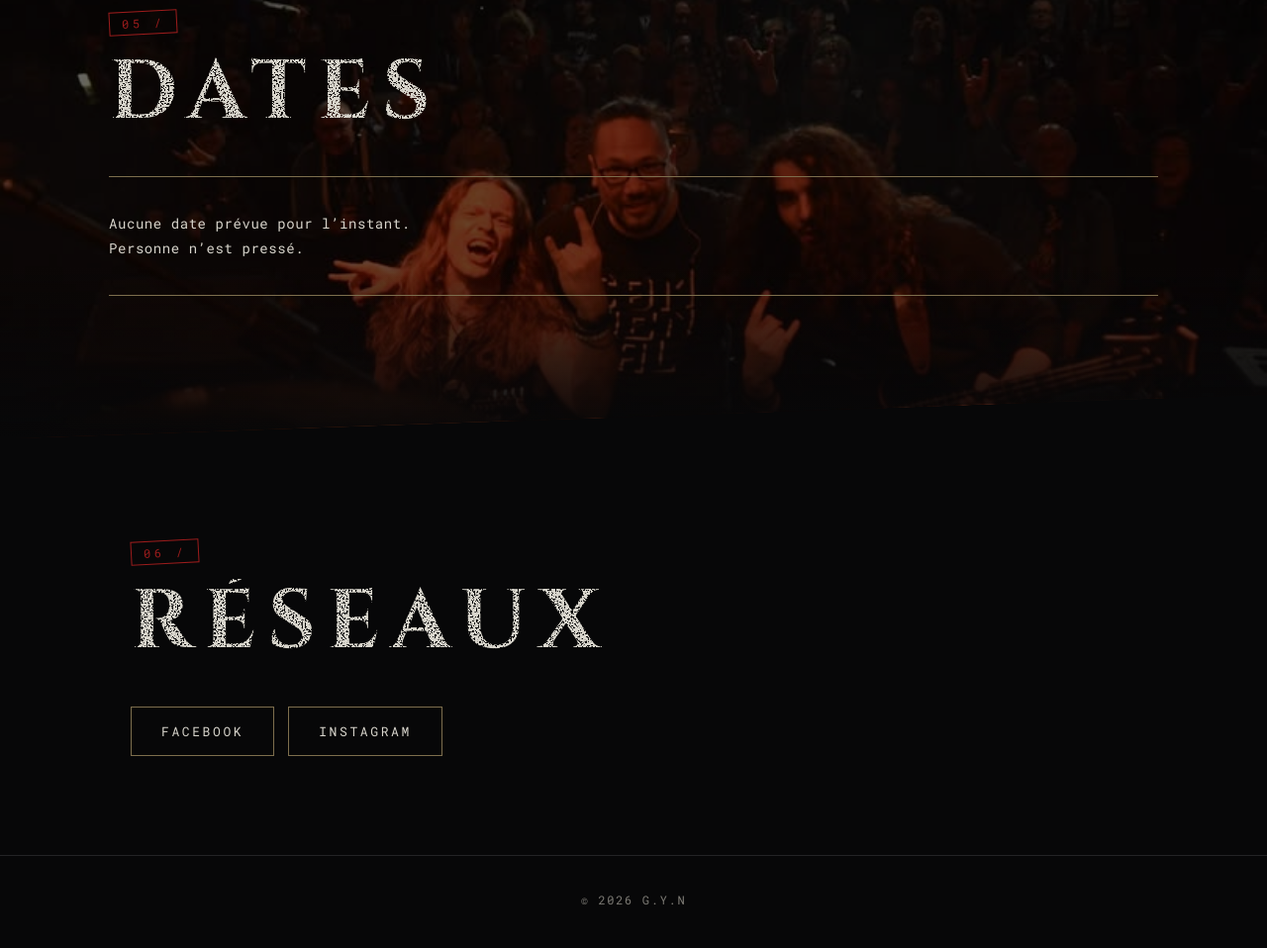
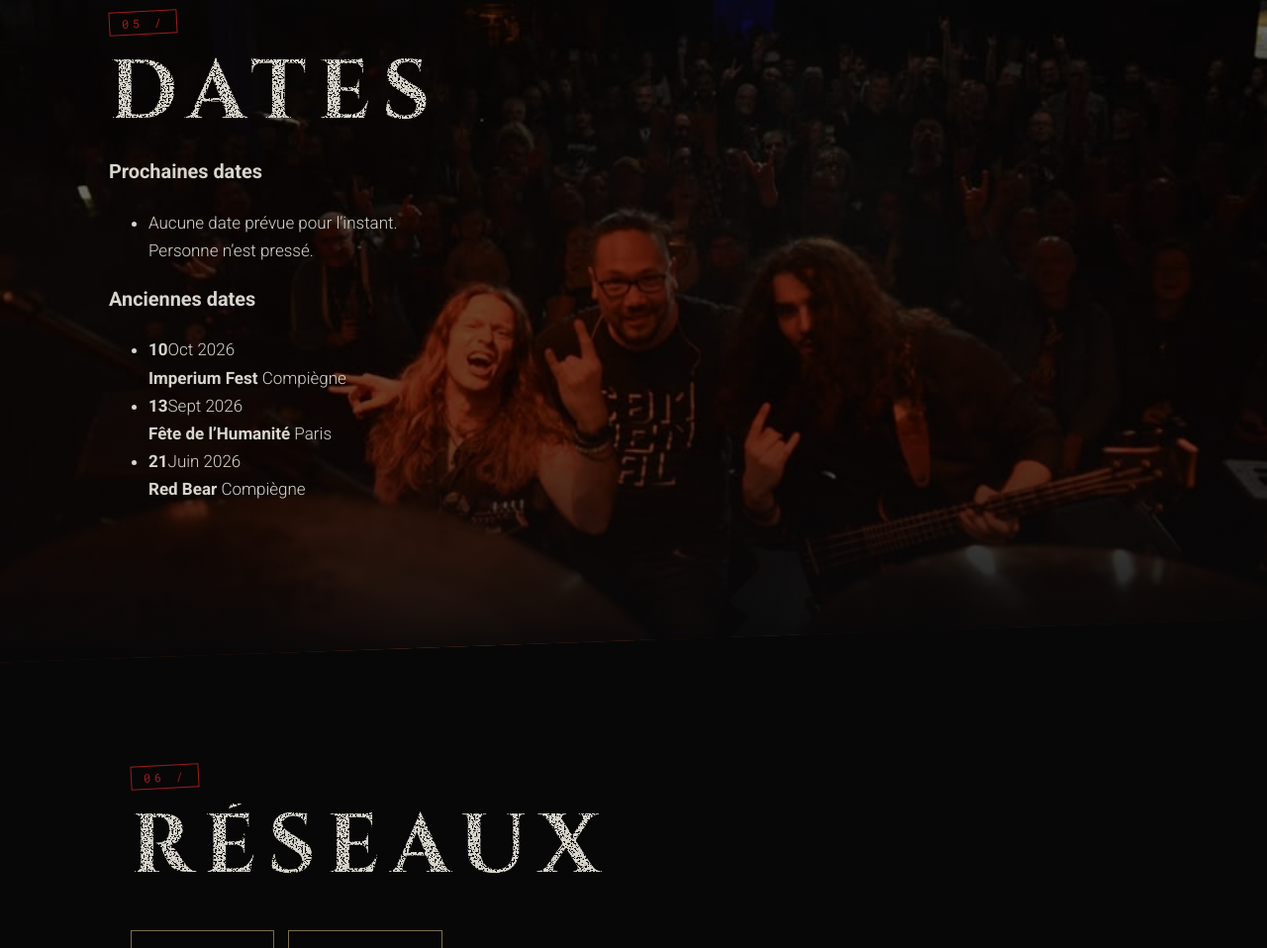
Before and after one commit to kilianlecomte06-tech/G.Y.N, a plain HTML site: page index.html in a window 1280 px wide. Shown: the part 3218-4176 px from the top of the page at 99% size. Drawn offline with Linux system fonts and the light colour scheme.

Commit message:
index.html

```diff
--- a/index.html
+++ b/index.html
@@ -100,8 +100,67 @@
       <div>
         <span class="idx">05 /</span>
         <h2>Dates</h2>
-        <div class="empty">
-          Aucune date prévue pour l’instant.<br />Personne n’est pressé.
+
+        <!-- ===== À VENIR ===== -->
+        <div class="dates-block dates-block--future">
+          <h3 class="dates-title">Prochaines dates</h3>
+          <ul class="shows">
+            <li class="none">
+              Aucune date prévue pour l’instant.<br />Personne n’est pressé.
+            </li>
+            <!-- Exemple de date à venir : copier-coller ici
+        <li class="show show--future">
+          <time class="show-date" datetime="2027-01-01"><b>01</b><span>Janv 2027</span></time>
+          <div class="show-info">
+            <strong class="show-venue">Nom du lieu</strong>
+            <span class="show-city"><i class="flag flag--fr" role="img" aria-label="France"></i>Ville</span>
+          </div>
+        </li>
+        -->
+          </ul>
+        </div>
+
+        <!-- ===== PASSÉES ===== -->
+        <div class="dates-block dates-block--past">
+          <h3 class="dates-title">Anciennes dates</h3>
+          <ul class="shows">
+            <li class="show show--past">
+              <time class="show-date" datetime="2026-10-10"
+                ><b>10</b><span>Oct 2026</span></time
+              >
+              <div class="show-info">
+                <strong class="show-venue">Imperium Fest</strong>
+                <span class="show-city"
+                  ><i class="flag flag--fr" role="img" aria-label="France"></i
+                  >Compiègne</span
+                >
+              </div>
+            </li>
+            <li class="show show--past">
+              <time class="show-date" datetime="2026-09-13"
+                ><b>13</b><span>Sept 2026</span></time
+              >
+              <div class="show-info">
+                <strong class="show-venue">Fête de l’Humanité</strong>
+                <span class="show-city"
+                  ><i class="flag flag--fr" role="img" aria-label="France"></i
+                  >Paris</span
+                >
+              </div>
+            </li>
+            <li class="show show--past">
+              <time class="show-date" datetime="2026-06-21"
+                ><b>21</b><span>Juin 2026</span></time
+              >
+              <div class="show-info">
+                <strong class="show-venue">Red Bear</strong>
+                <span class="show-city"
+                  ><i class="flag flag--fr" role="img" aria-label="France"></i
+                  >Compiègne</span
+                >
+              </div>
+            </li>
+          </ul>
         </div>
       </div>
     </section>
```
